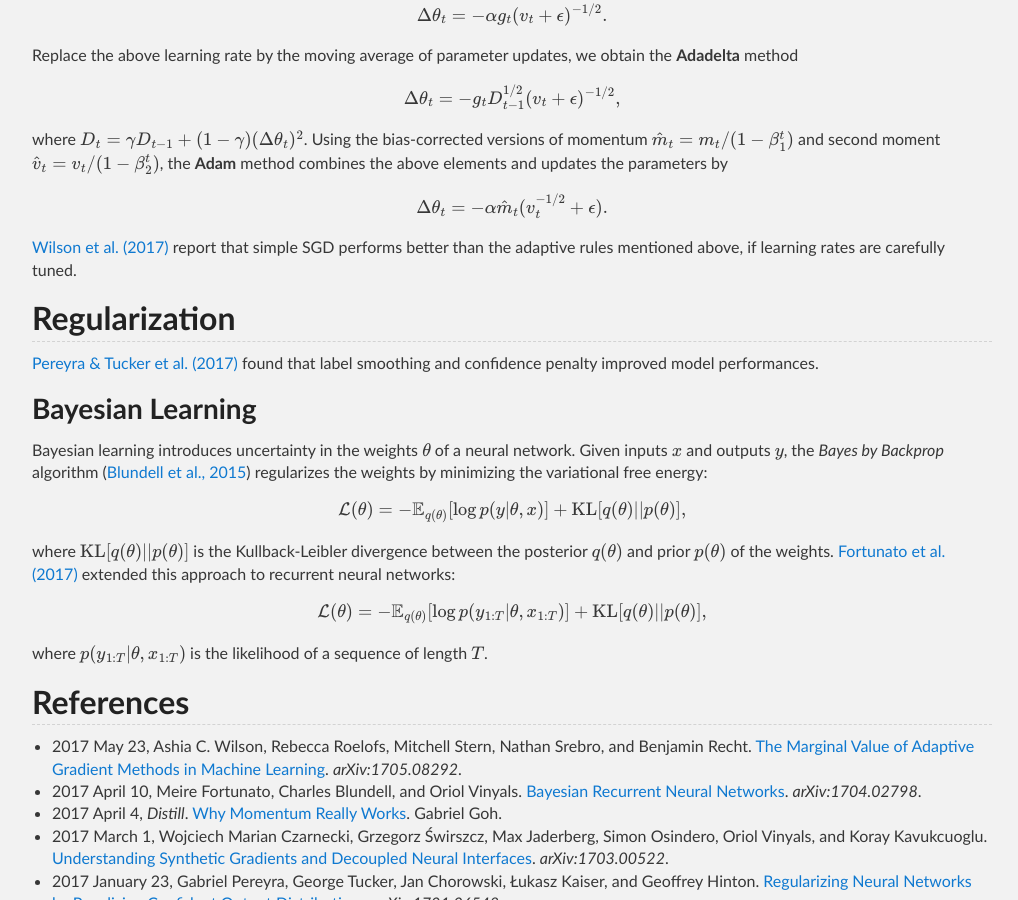
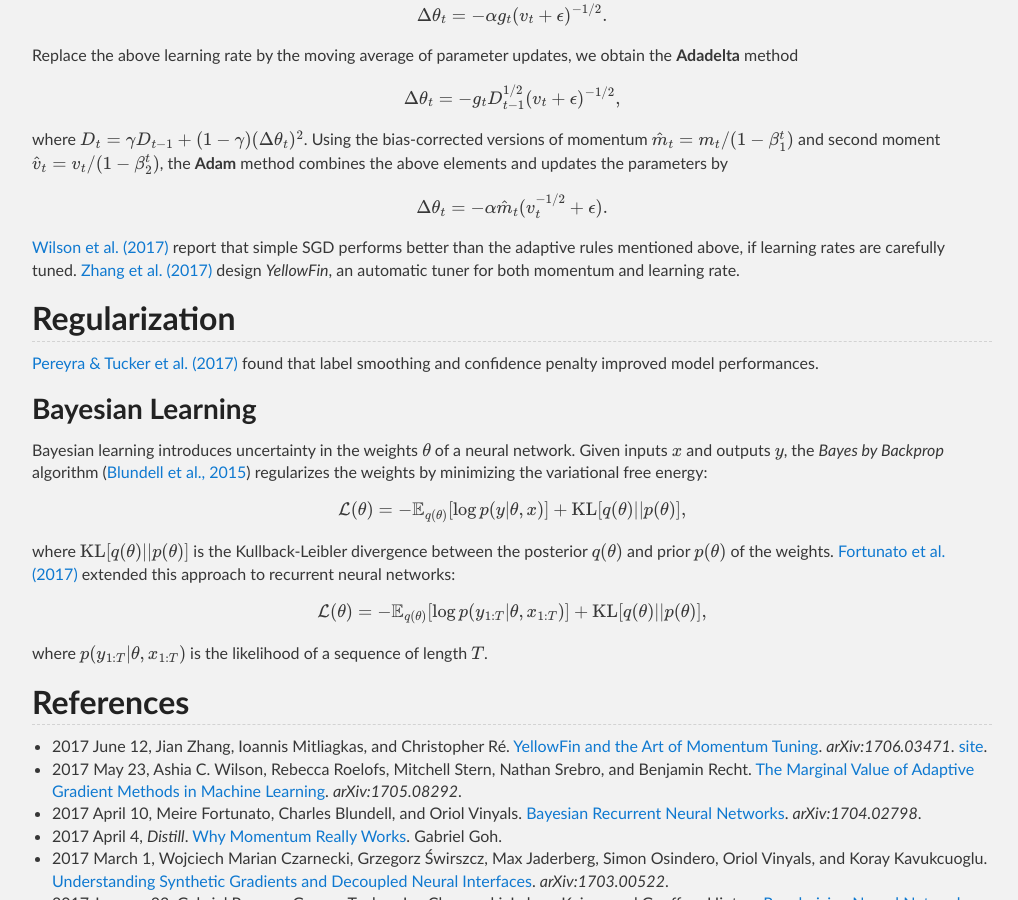
Before and after one commit to Tonywuhk/realai.org, a Jekyll site: the page built from learning-rules.md, in a window 1280 px wide and 900 px high, scrolled down 1186 px. Shown: the whole window, without its empty margins (128-1146 px from the left). Built offline with Jekyll 4.4.1, drawn with Linux system fonts in a browser that asks for light colours; our own code applies the rules of GitHub Pages for plain Markdown files; formulas are drawn with MathJax 3; comment, search, counter and statistics services are not loaded; the repository's description, which GitHub fills in, is left out.

Commit message:
Update learning-rules.md

```diff
--- a/learning-rules.md
+++ b/learning-rules.md
@@ -78,7 +78,7 @@ $$
 \Delta \theta_t = -\alpha \hat{m}_t (v_t^{-1/2} + \epsilon).
 $$
 
-[Wilson et al. (2017)](https://arxiv.org/abs/1705.08292) report that simple SGD performs better than the adaptive rules mentioned above, if learning rates are carefully tuned.
+[Wilson et al. (2017)](https://arxiv.org/abs/1705.08292) report that simple SGD performs better than the adaptive rules mentioned above, if learning rates are carefully tuned. [Zhang et al. (2017)](https://arxiv.org/abs/1706.03471) design *YellowFin*, an automatic tuner for both momentum and learning rate.
 
 ## Regularization
 
@@ -102,6 +102,7 @@ where \\(p(y_{1:T} \| \theta, x_{1:T})\\) is the likelihood of a sequence of len
 
 ## References
 
+* 2017 June 12, Jian Zhang, Ioannis Mitliagkas, and Christopher Ré. [YellowFin and the Art of Momentum Tuning](https://arxiv.org/abs/1706.03471). *arXiv:1706.03471*. [site](http://cs.stanford.edu/~zjian/project/YellowFin/).
 * 2017 May 23, Ashia C. Wilson, Rebecca Roelofs, Mitchell Stern, Nathan Srebro, and Benjamin Recht. [The Marginal Value of Adaptive Gradient Methods in Machine Learning](https://arxiv.org/abs/1705.08292). *arXiv:1705.08292*.
 * 2017 April 10, Meire Fortunato, Charles Blundell, and Oriol Vinyals. [Bayesian Recurrent Neural Networks](https://arxiv.org/abs/1704.02798). *arXiv:1704.02798*.
 * 2017 April 4, *Distill*. [Why Momentum Really Works](http://distill.pub/2017/momentum/). Gabriel Goh.
```
